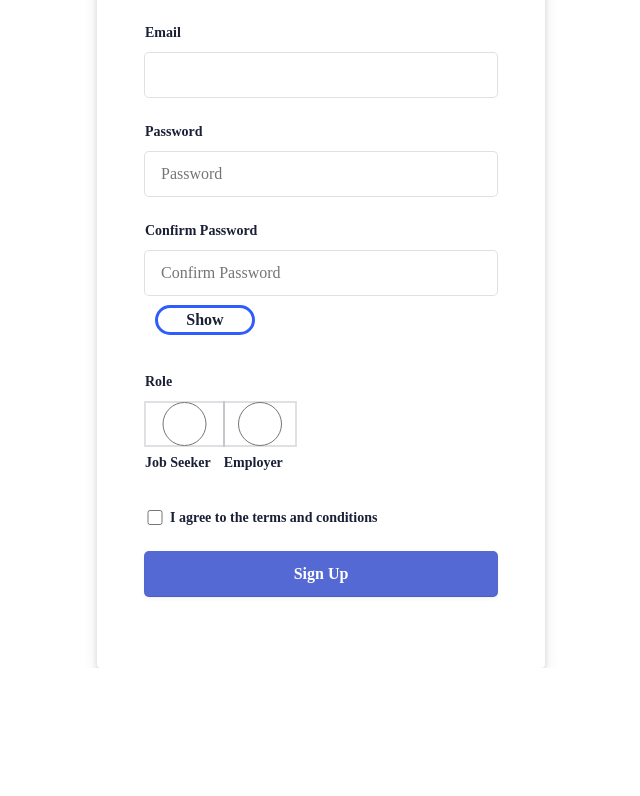
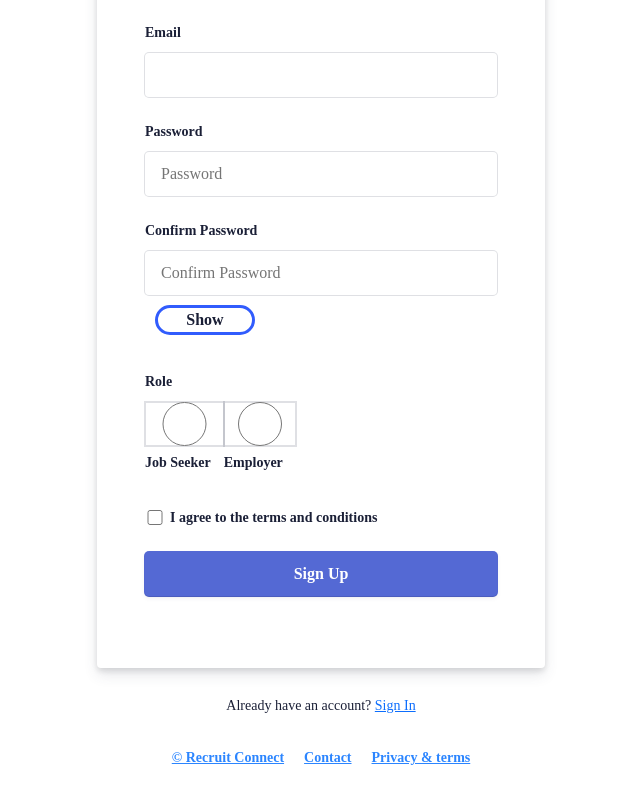
Before and after one commit to iamkinglana/recruit_connect_front-end, a React (Create React App) app: page /signup in a window 1280 px wide. Shown: the part 305-1101 px from the top of the page, without its empty margins (319-959 px from the left). Before the commit the page ends 973 px from the top, so only its background shows below. Built offline with nearby package versions, Linux system fonts and the light colour scheme.

Commit message:
bug fix login

```diff
--- a/src/components/user/Authentication/Login.js
+++ b/src/components/user/Authentication/Login.js
@@ -64,7 +64,7 @@ const LoginPage = () => {
                             </div>
                         </div>
                         <div className="footer-link padding-top--24">
-                            <span>Don't have an account? <a href="">Sign up</a></span>
+                            <span>Don't have an account? <a href="/signup">Sign up</a></span>
                             <div className="listing padding-top--24 padding-bottom--24 flex-flex center-center">
                                 <span><a href="#">© Recruit Connect</a></span>
                                 <span><a href="#">Contact</a></span>
--- a/src/components/user/Authentication/SignUp.js
+++ b/src/components/user/Authentication/SignUp.js
@@ -85,9 +85,19 @@ const SignUp = () => {
                                     </div>
                                 </form>
                             </div>
+
                         </div>
                     </div>
+                    <div className="footer-link padding-top--24">
+                            <span>Already have an account? <a href="/login">Sign In</a></span>
+                            <div className="listing padding-top--24 padding-bottom--24 flex-flex center-center">
+                                <span><a href="#">© Recruit Connect</a></span>
+                                <span><a href="#">Contact</a></span>
+                                <span><a href="#">Privacy & terms</a></span>
+                            </div>
+                        </div>
                 </div>
+
             </div>
         </div>
     );
--- a/src/components/user/Navbar/NavBar.js
+++ b/src/components/user/Navbar/NavBar.js
@@ -53,14 +53,14 @@ const NavBar = ({ isLoggedIn, user }) => {
                         </NavDropdown>
                     ) : (
                         <>
-                            <Nav.Link as={Link} to="/login">
+                            <Nav.Link as={Link} to="/signup">
                                 <button class="cssbuttons-io-button"> Sign Up
                                     <div class="icon">
                                         <svg xmlns="http://www.w3.org/2000/svg" viewBox="0 0 24 24" width="24" height="24"><path fill="none" d="M0 0h24v24H0z"></path><path fill="currentColor" d="M16.172 11l-5.364-5.364 1.414-1.414L20 12l-7.778 7.778-1.414-1.414L16.172 13H4v-2z"></path></svg>
                                     </div>
                                 </button>
                             </Nav.Link>
-                            <Nav.Link as={Link} to="/signup">
+                            <Nav.Link as={Link} to="/login">
                                 <button class="cssbuttons-io-button"> Login
                                     <div class="icon">
                                         <svg xmlns="http://www.w3.org/2000/svg" viewBox="0 0 24 24" width="24" height="24"><path fill="none" d="M0 0h24v24H0z"></path><path fill="currentColor" d="M16.172 11l-5.364-5.364 1.414-1.414L20 12l-7.778 7.778-1.414-1.414L16.172 13H4v-2z"></path></svg>
```
